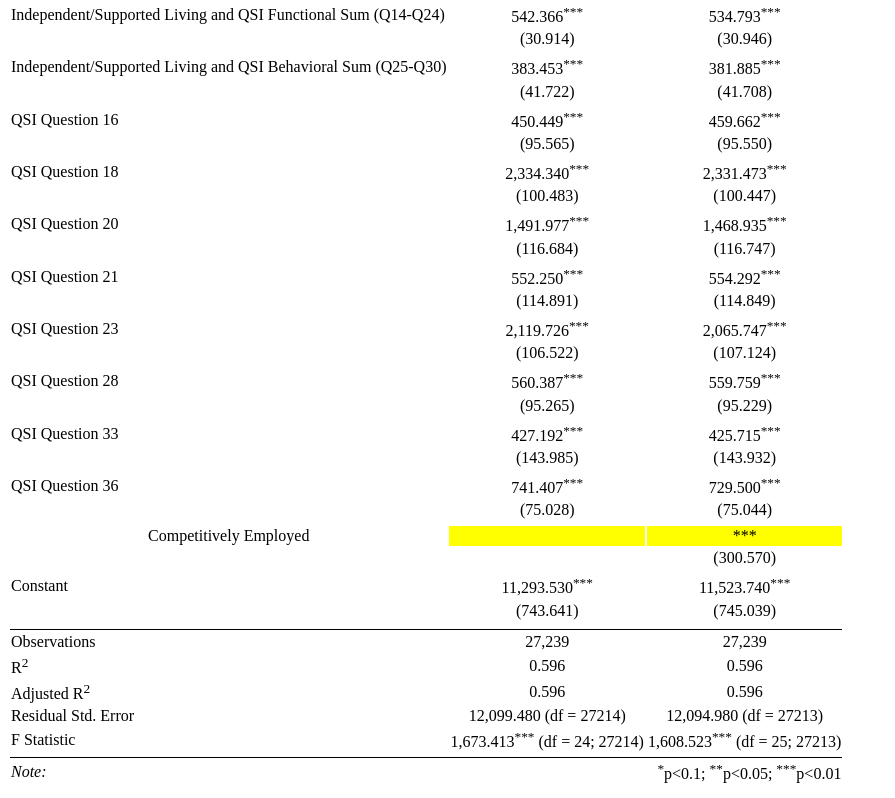
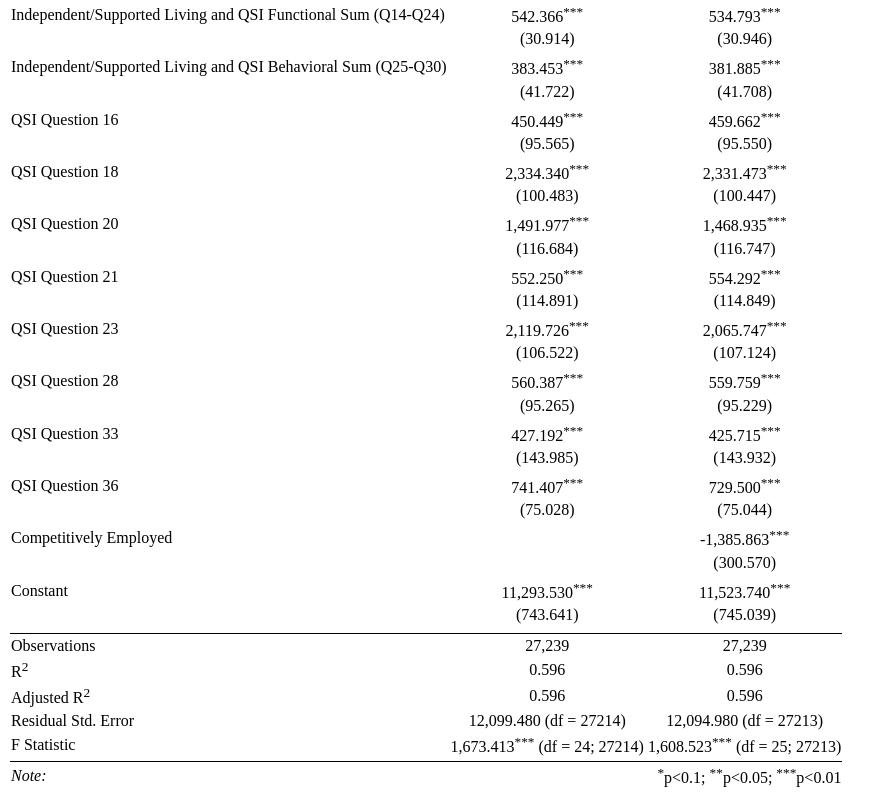
Before and after one commit to daredevilwithadisability/supported.employment.redesign, a plain HTML site: page index.html in a window 1280 px wide. Shown: the part 830-1628 px from the top of the page, without its empty margins (0-895 px from the left). Drawn offline with Linux system fonts and the light colour scheme.

Commit message:
Update index.html

```diff
--- a/index.html
+++ b/index.html
@@ -81,7 +81,7 @@
 <tr><td style="text-align:left">QSI Question 36</td><td>741.407<sup>***</sup></td><td>729.500<sup>***</sup></td></tr>
 <tr><td style="text-align:left"></td><td>(75.028)</td><td>(75.044)</td></tr>
 <tr><td style="text-align:left"></td><td></td><td></td></tr>
-<tr><td style="text-align:left background-color:yellow;">Competitively Employed</td><td style="background-color:yellow;"></td><td style="background-color:yellow;>-1,385.863<sup>***</sup></td></tr>
+<tr><td style="text-align:left">Competitively Employed</td><td></td><td>-1,385.863<sup>***</sup></td></tr>
 <tr><td style="text-align:left"></td><td></td><td>(300.570)</td></tr>
 <tr><td style="text-align:left"></td><td></td><td></td></tr>
 <tr><td style="text-align:left">Constant</td><td>11,293.530<sup>***</sup></td><td>11,523.740<sup>***</sup></td></tr>
```
